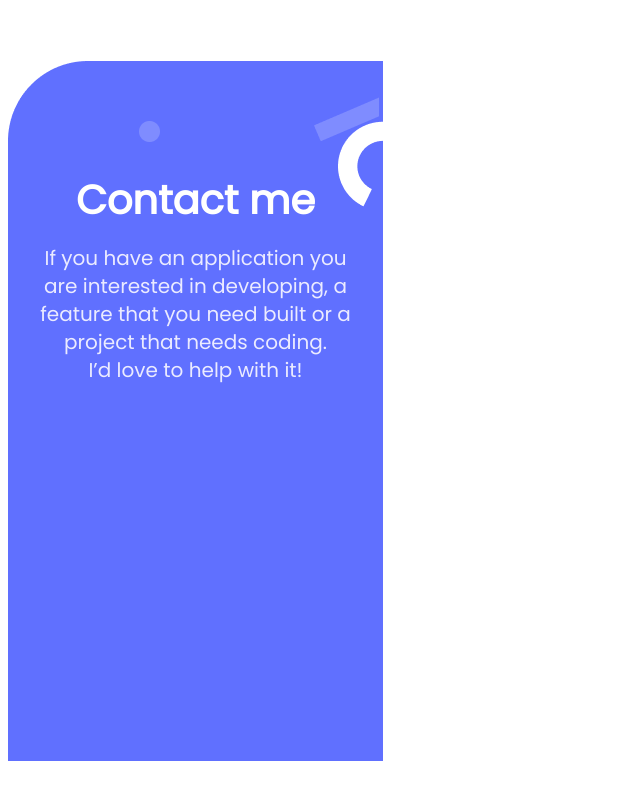
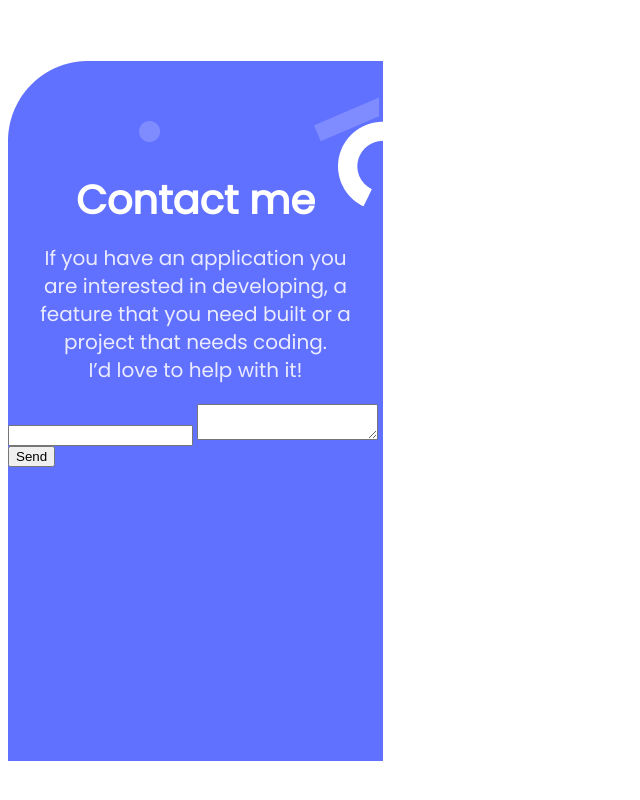
Before and after one commit to Muneeb0077/Portfolio, a website: page PortfolioCode/index.html in a window 1280 px wide. Shown: the part 4302-5102 px from the top of the page, without its empty margins (0-640 px from the left). Drawn offline with Linux system fonts and the light colour scheme.

Commit message:
Form Added
Form Added as a collaborator in contact form

```diff
--- a/PortfolioCode/index.html
+++ b/PortfolioCode/index.html
@@ -58,13 +58,14 @@
                     </section>
                 </section>
 
-                <p class="cardParagraph">A daily selection of privately personalized reads; no accounts or sign-ups required.</p>
+                <p class="cardParagraph">A daily selection of privately personalized reads; no accounts or sign-ups
+                    required.</p>
 
                 <section class="programLanguages">
                     <div class="LanguageDiv">
                         <p class="LanguageText">HTML</p>
                     </div>
-                    <div class="LanguageDiv" >
+                    <div class="LanguageDiv">
                         <p class="LanguageText">CSS</p>
                     </div>
                     <div class="LanguageDiv">
@@ -95,13 +96,14 @@
                     </section>
                 </section>
 
-                <p class="cardParagraph">A daily selection of privately personalized reads; no accounts or sign-ups required.</p>
+                <p class="cardParagraph">A daily selection of privately personalized reads; no accounts or sign-ups
+                    required.</p>
 
                 <section class="programLanguages">
                     <div class="LanguageDiv">
                         <p class="LanguageText">HTML</p>
                     </div>
-                    <div class="LanguageDiv" >
+                    <div class="LanguageDiv">
                         <p class="LanguageText">CSS</p>
                     </div>
                     <div class="LanguageDiv">
@@ -132,13 +134,14 @@
                     </section>
                 </section>
 
-                <p class="cardParagraph">A daily selection of privately personalized reads; no accounts or sign-ups required.</p>
+                <p class="cardParagraph">A daily selection of privately personalized reads; no accounts or sign-ups
+                    required.</p>
 
                 <section class="programLanguages">
                     <div class="LanguageDiv">
                         <p class="LanguageText">HTML</p>
                     </div>
-                    <div class="LanguageDiv" >
+                    <div class="LanguageDiv">
                         <p class="LanguageText">CSS</p>
                     </div>
                     <div class="LanguageDiv">
@@ -169,13 +172,14 @@
                     </section>
                 </section>
 
-                <p class="cardParagraph">A daily selection of privately personalized reads; no accounts or sign-ups required.</p>
+                <p class="cardParagraph">A daily selection of privately personalized reads; no accounts or sign-ups
+                    required.</p>
 
                 <section class="programLanguages">
                     <div class="LanguageDiv">
                         <p class="LanguageText">HTML</p>
                     </div>
-                    <div class="LanguageDiv" >
+                    <div class="LanguageDiv">
                         <p class="LanguageText">CSS</p>
                     </div>
                     <div class="LanguageDiv">
@@ -188,7 +192,8 @@
 
             <section id="sectionAbout">
                 <p id="secDiv1">About Myself</p>
-                <p id="AboutDiv2">I’m a software developer! I can help you build a product , feature or website Look through
+                <p id="AboutDiv2">I’m a software developer! I can help you build a product , feature or website Look
+                    through
                     some of my work and experience! If you like what you see and have a project you need coded, don’t
                     hesitate
                     to contact me.</p>
@@ -207,7 +212,20 @@
                 <img id="Rec4" src="../images/Rectangle 4.png" alt="Rectangle 4" />
                 <img id="ec3" src="../images/Ellipse 3.png" alt="ec3" />
                 <h1 class="ContactHeading">Contact me</h1>
-                <p class="ContactText">If you have an application you <br> are interested in developing, a <br> feature that you need built or a <br> project that needs coding. <br/>I’d love to help with it!</p>
+                <p class="ContactText">If you have an application you <br> are interested in developing, a <br> feature
+                    that you need built or a <br> project that needs coding. <br />I’d love to help with it!</p>
+                <form action="https://formspree.io/f/mpzgodla" method="POST">
+                    <label >
+
+                        <input type="email" name="email">
+                    </label>
+                    <label>
+
+                        <textarea name="message"></textarea>
+                    </label>
+                    <!-- your other form fields go here -->
+                    <button type="submit">Send</button>
+                </form>
             </section>
 
 
```
Lines whose indentation alone changed are shown as unchanged.
